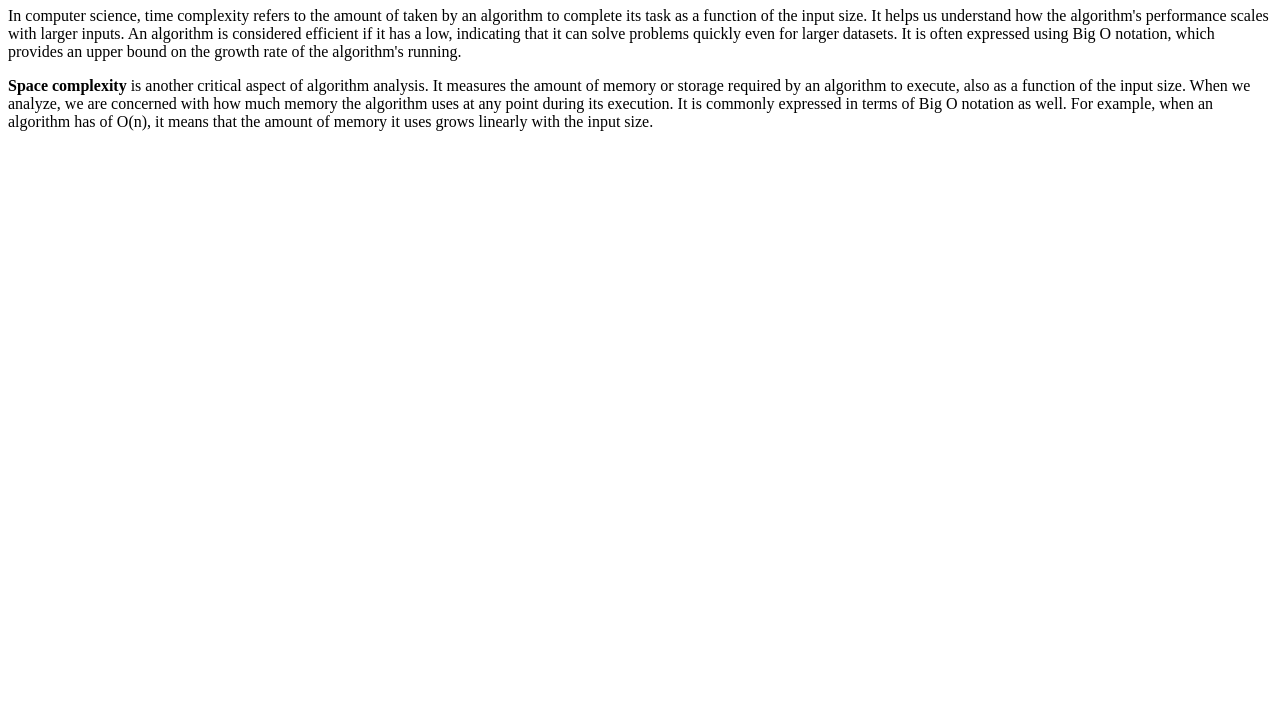
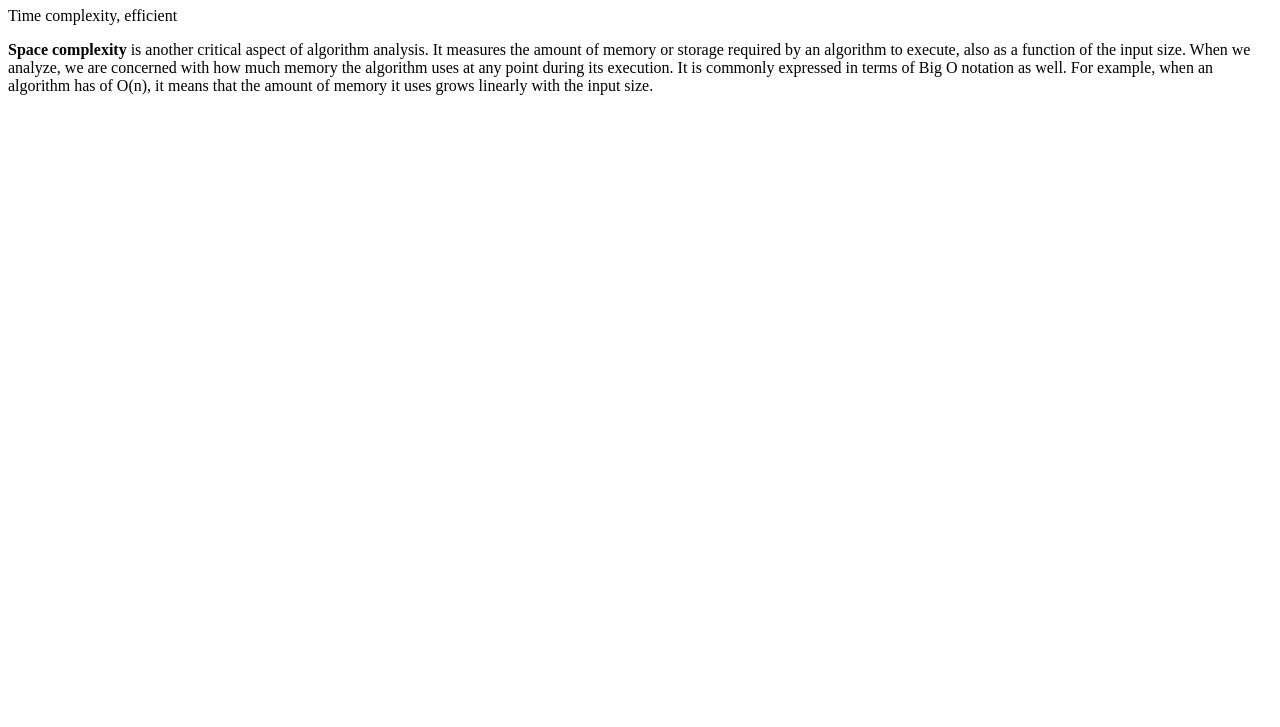
Before and after one commit to acciojob/time-and-space-complexity-mrunal3006, a website: page main.html in a window 1280 px wide. Shown: the part 73-800 px from the top of the page. Drawn offline with Linux system fonts and the light colour scheme.

Commit message:
created a submission

```diff
--- a/main.html
+++ b/main.html
@@ -9,7 +9,7 @@
 <body>
 	<!-- the entire body must be written by student -->
 	<h1> Time, Space, Complexity</h1>
-	<p> In computer science, time complexity refers to the amount of taken by an algorithm to complete its task as a function of the input size. It helps us understand how the algorithm's performance scales with larger inputs. An algorithm is considered efficient if it has a low, indicating that it can solve problems quickly even for larger datasets. It is often expressed using Big O notation, which provides an upper bound on the growth rate of the algorithm's running.</p>
+	<p>Time complexity, efficient</p>
     <p> <b>Space complexity</b> is another critical aspect of algorithm analysis. It measures the amount of memory or storage  required by an algorithm to execute, also as a function of the input size. When we analyze, we are concerned with how much memory the algorithm uses at any point during its execution. It is commonly expressed in terms of Big O notation as well. For example, when an algorithm has of O(n), it means that the amount of memory it uses grows linearly with the input size.
  </p>
 
```
